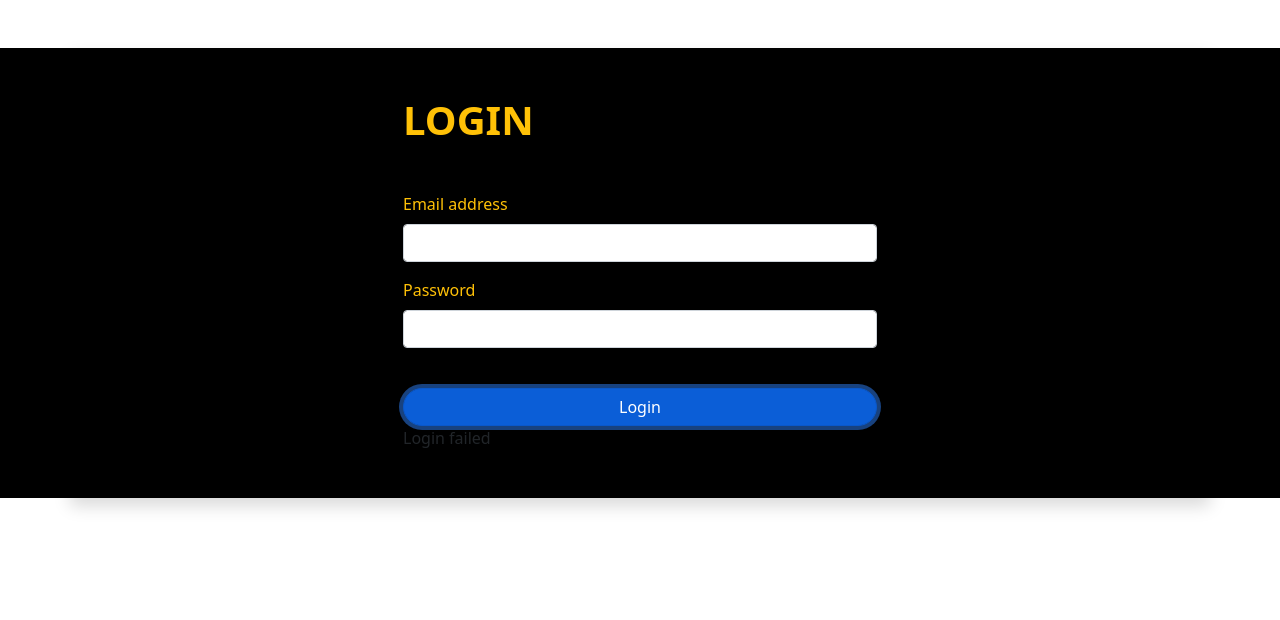
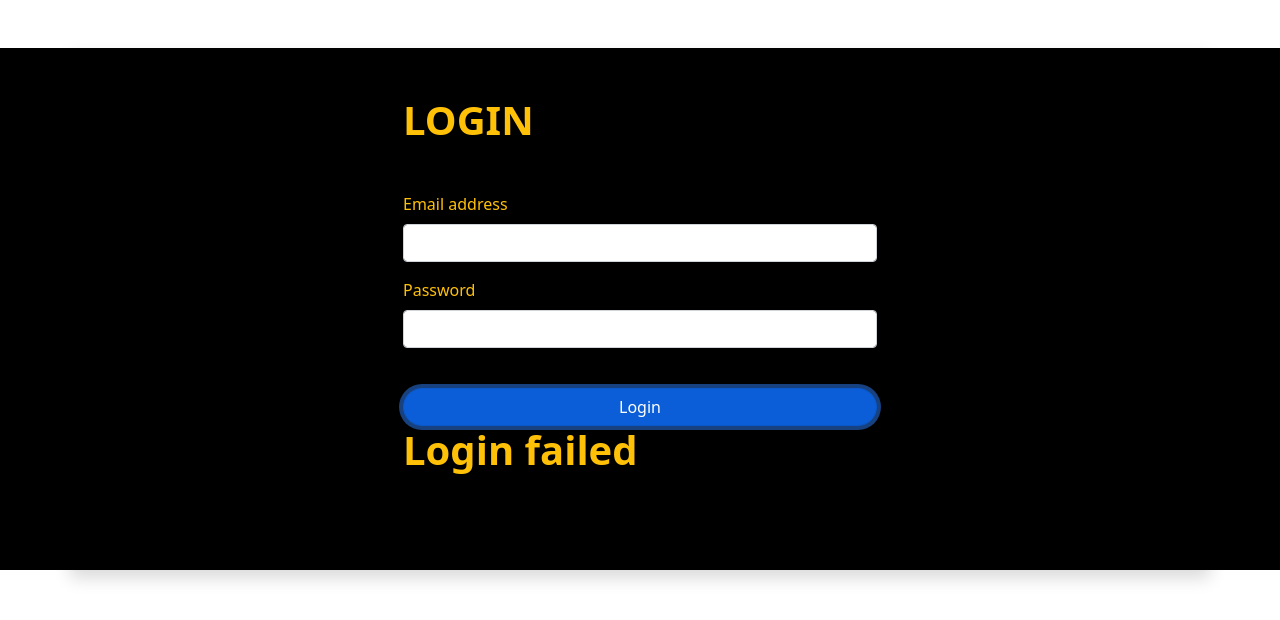
Before and after one commit to Afaed/Gas-app, a React (Create React App) app in the folder client/: page /login in a window 1280 px wide. Both pictures are taken after a click on the button "Login". Shown: the top 620 px of the page. Built offline with nearby package versions, Linux system fonts and the light colour scheme; no server answers.

Commit message:
fixed issue with login+signup failure not working

```diff
--- a/client/src/Pages/Login.js
+++ b/client/src/Pages/Login.js
@@ -94,7 +94,7 @@ function Login() {
               </button>
             </form>
 
-            {error && <div>Login failed</div>}
+            {error && <div className="display-6 fw-bolder mb-5 text-warning">Login failed</div>}
           </div>
         </div>
       </div>
--- a/client/src/Pages/Register.js
+++ b/client/src/Pages/Register.js
@@ -102,7 +102,7 @@ const Register = () => {
                   Login
                 </button>
               </form>
-              {error && <div>Login failed</div>}
+              {error && <div className="display-6 fw-bolder mb-5 text-warning">Signup failed</div>}
             </div>
           </div>
         </div>
```
